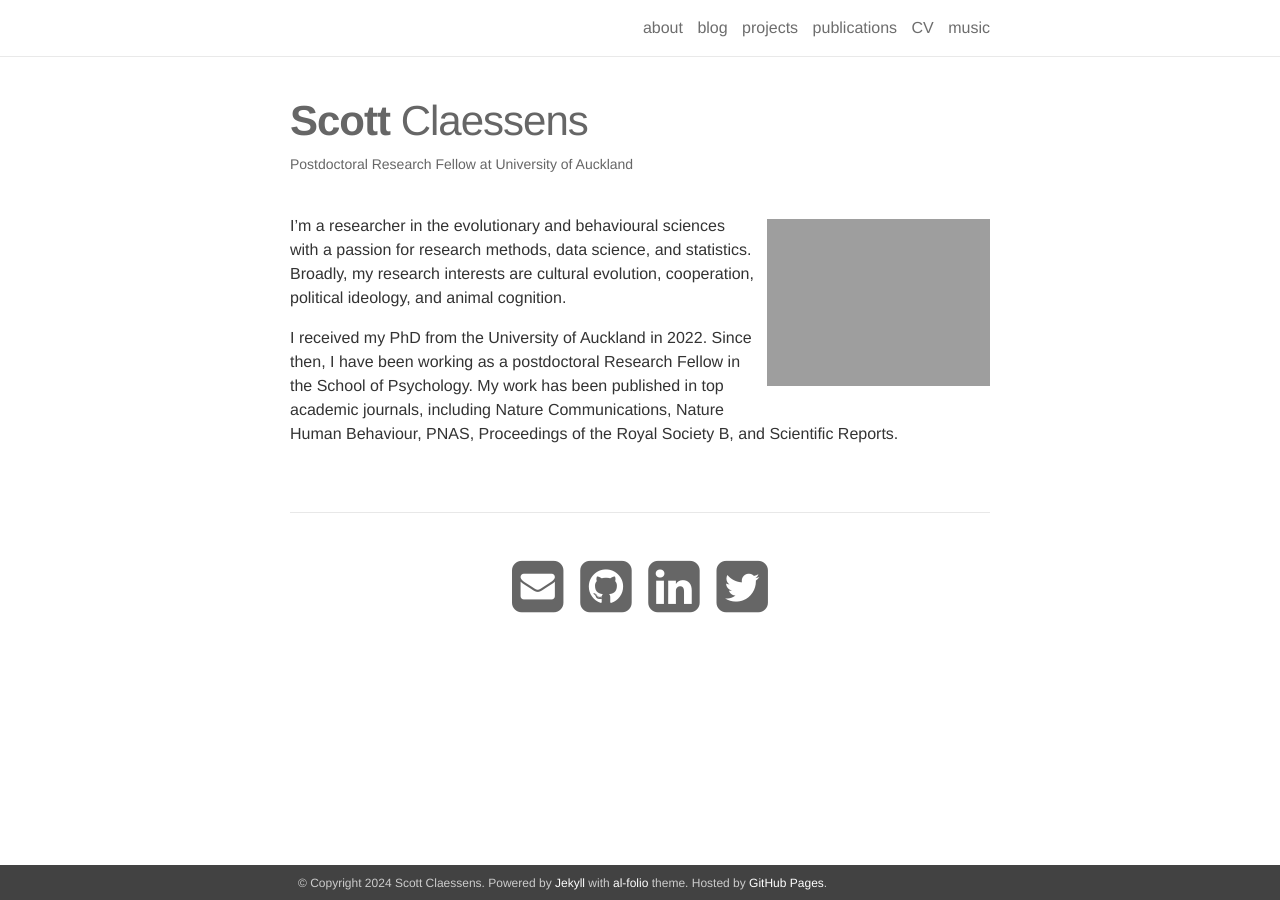
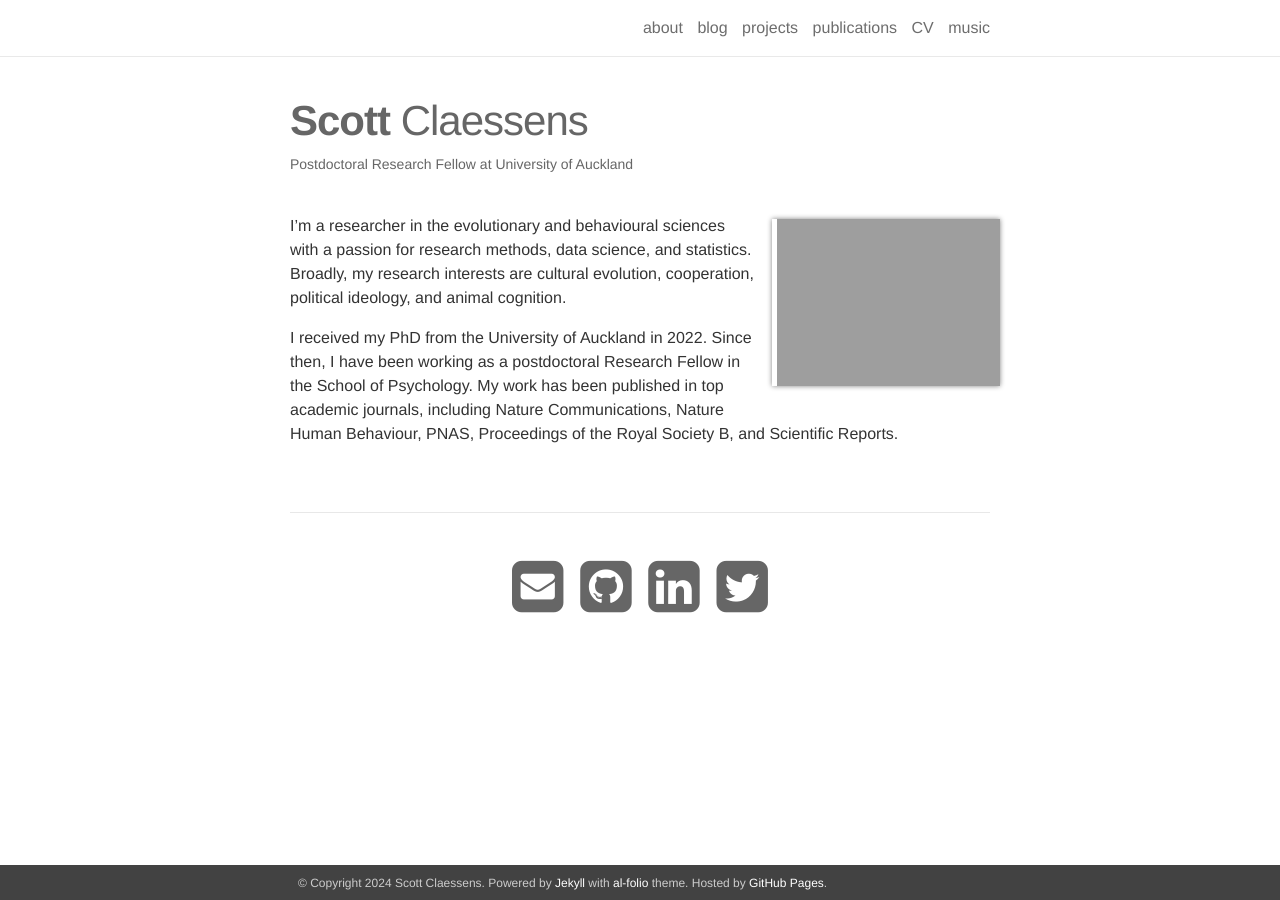
Before and after one commit to ScottClaessens/ScottClaessens.github.io, a Jekyll site: the page built from _pages/1_about.md, in a window 1280 px wide. Built offline with Jekyll 4.4.1, drawn with Linux system fonts in a browser that asks for light colours; nearby versions of some CDN libraries.

Commit message:
minor image fix

```diff
--- a/_layouts/about.html
+++ b/_layouts/about.html
@@ -5,7 +5,7 @@ layout: page
 {% if page.profile %}
   <div class="profile col one {{ page.profile.align }}">
     {% if page.profile.image %}
-      <img class="one" src="{{ page.profile.image | prepend: '/assets/img/' | prepend: site.baseurl | prepend: site.url }}" style="padding: 0px 0px 0px 5px; box-shadow: none !important;">
+      <img class="one" src="{{ page.profile.image | prepend: '/assets/img/' | prepend: site.baseurl | prepend: site.url }}" style="padding: 0px 0px 0px 5px; margin: 0px 0px 0px 10px;">
     {% endif %}
     {% if page.profile.address %}
       <div class="address">
```
